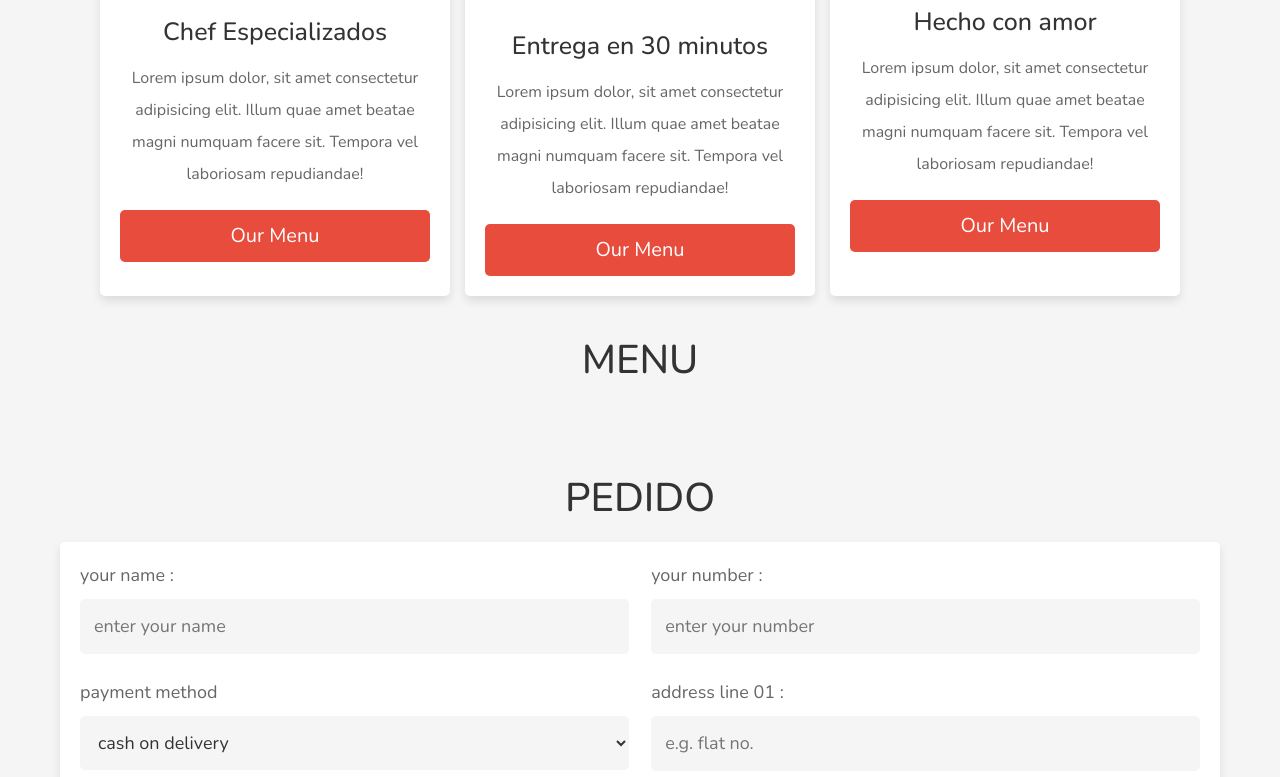
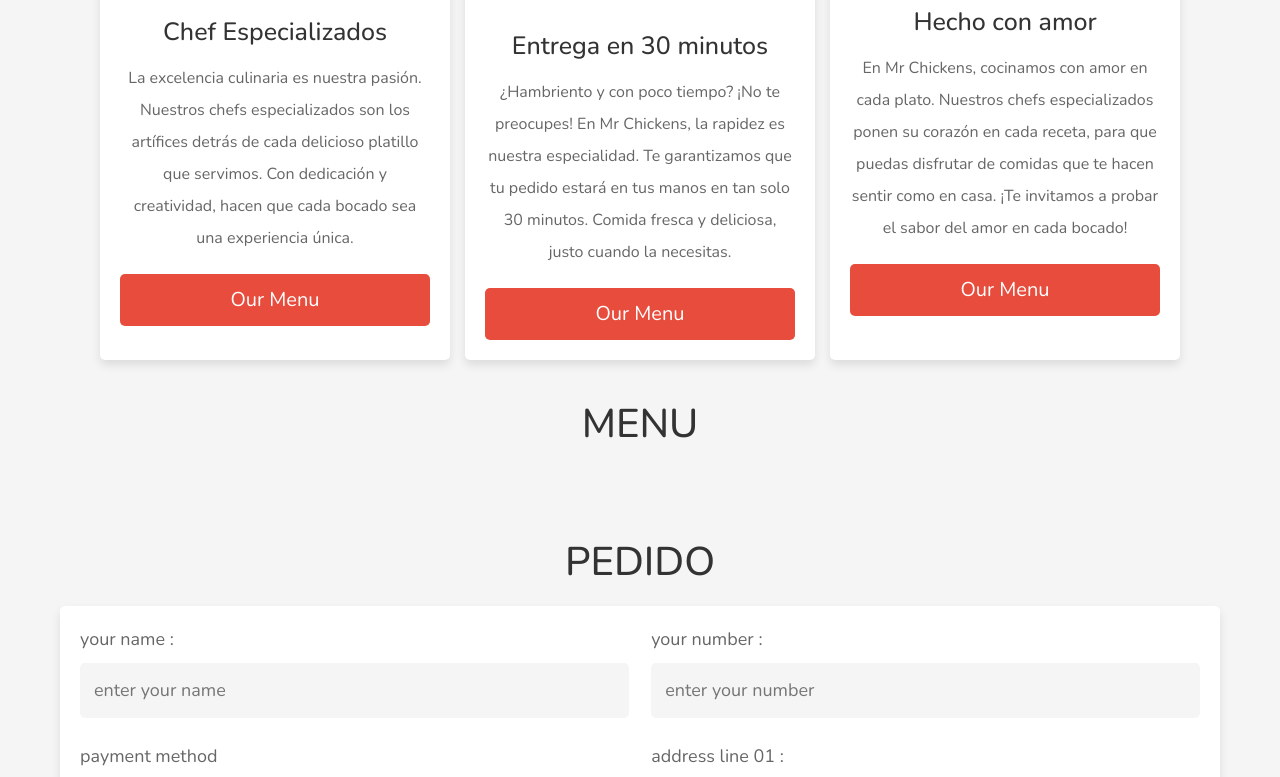
Before and after one commit to F2Pl4y/integradorII-Ecommerce, a plain HTML site: page index.html in a window 1280 px wide. Shown: the part 1051-1828 px from the top of the page. Drawn offline with nearby package versions, Linux system fonts and the light colour scheme; some packages are replaced by stand-ins of ours; no server answers; a script that the page names is missing.

Commit message:
Update index.html

```diff
--- a/index.html
+++ b/index.html
@@ -319,9 +319,10 @@
           <img src="images/LogoPollo.png" alt="LogoPollo" />
           <h3>Chef Especializados</h3>
           <p>
-            Lorem ipsum dolor, sit amet consectetur adipisicing elit. Illum quae
-            amet beatae magni numquam facere sit. Tempora vel laboriosam
-            repudiandae!
+            La excelencia culinaria es nuestra pasión. Nuestros chefs
+            especializados son los artífices detrás de cada delicioso platillo
+            que servimos. Con dedicación y creatividad, hacen que cada bocado
+            sea una experiencia única.
           </p>
           <a href="#menu" class="btn">our menu</a>
         </div>
@@ -330,9 +331,10 @@
           <img src="images/delivery2.png" alt="delivery2" />
           <h3>Entrega en 30 minutos</h3>
           <p>
-            Lorem ipsum dolor, sit amet consectetur adipisicing elit. Illum quae
-            amet beatae magni numquam facere sit. Tempora vel laboriosam
-            repudiandae!
+            ¿Hambriento y con poco tiempo? ¡No te preocupes! En Mr Chickens, la
+            rapidez es nuestra especialidad. Te garantizamos que tu pedido
+            estará en tus manos en tan solo 30 minutos. Comida fresca y
+            deliciosa, justo cuando la necesitas.
           </p>
           <a href="#menu" class="btn">our menu</a>
         </div>
@@ -341,9 +343,10 @@
           <img src="images/pollo9.png" alt="pollo9" style="height: 316px" />
           <h3>Hecho con amor</h3>
           <p>
-            Lorem ipsum dolor, sit amet consectetur adipisicing elit. Illum quae
-            amet beatae magni numquam facere sit. Tempora vel laboriosam
-            repudiandae!
+            En Mr Chickens, cocinamos con amor en cada plato. Nuestros chefs
+            especializados ponen su corazón en cada receta, para que puedas
+            disfrutar de comidas que te hacen sentir como en casa. ¡Te invitamos
+            a probar el sabor del amor en cada bocado!
           </p>
           <a href="#menu" class="btn">our menu</a>
         </div>
```
